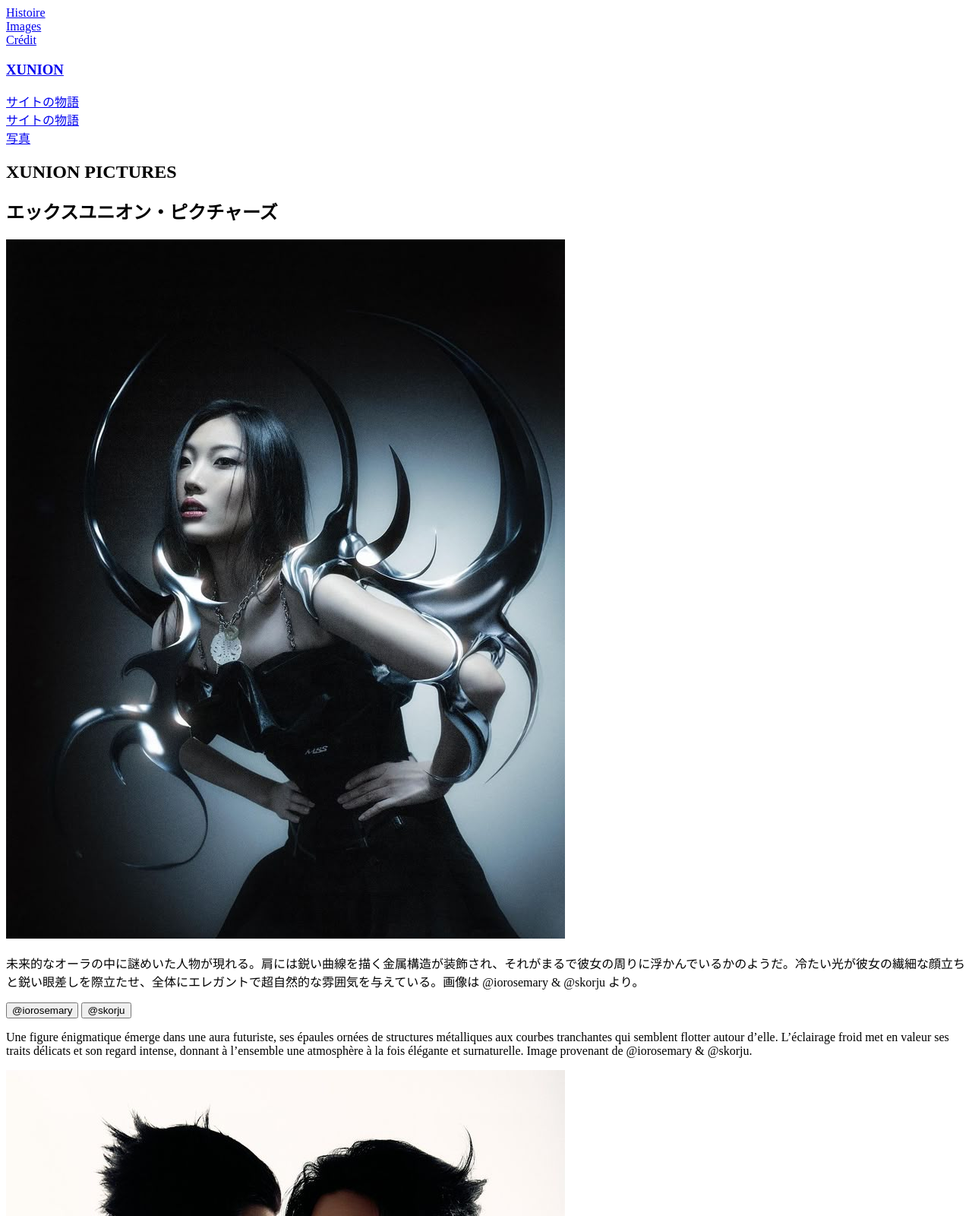
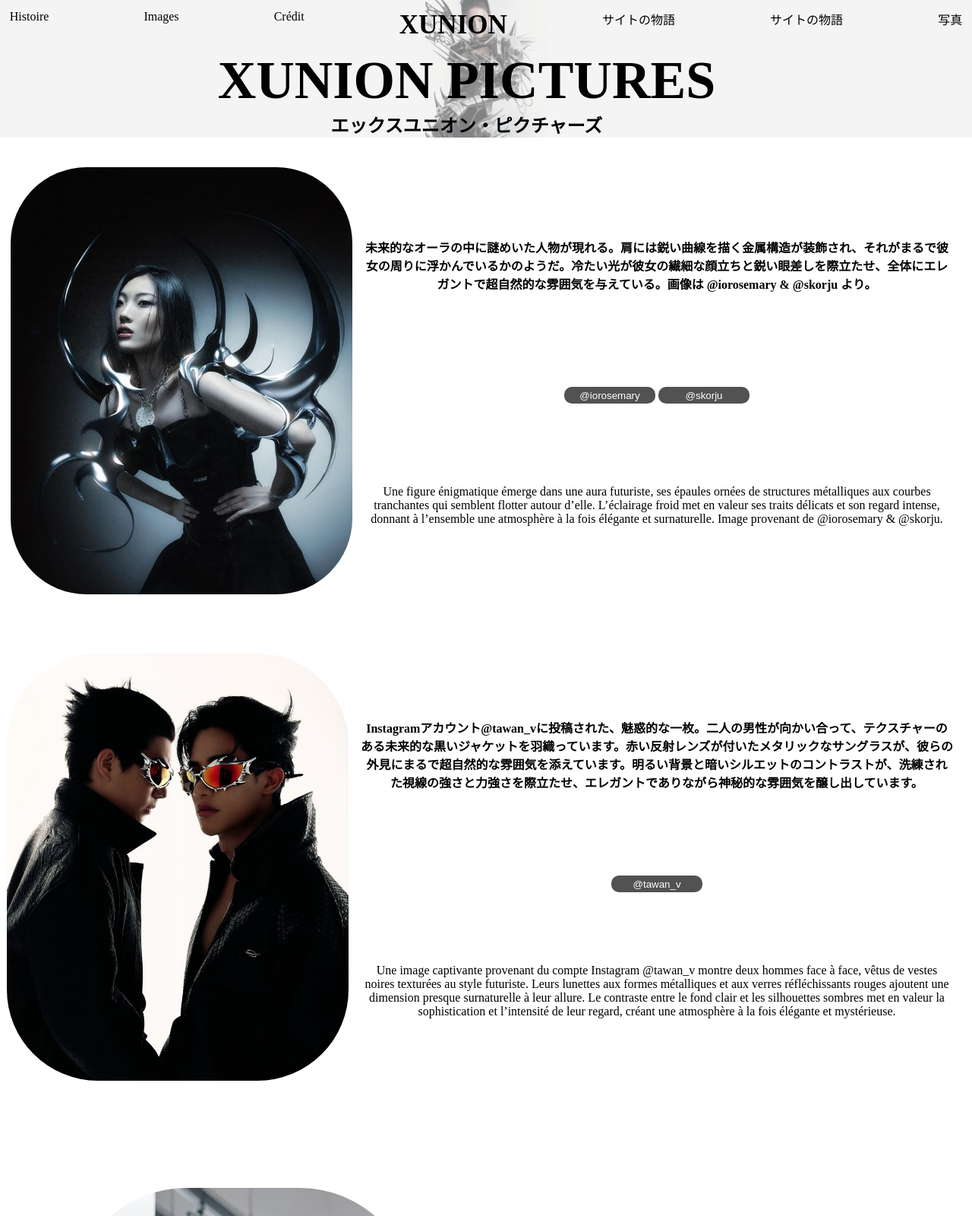
Before and after one commit to m-camara/xunion, a plain HTML site: page pictures.html in a window 1280 px wide. Shown: the top 1600 px of the page at 76% size. Drawn offline with Linux system fonts and the light colour scheme.

Commit message:
personalisation des pages images

```diff
--- a/pictures.css
+++ b/pictures.css
@@ -0,0 +1,259 @@
+* {
+    margin: 0%;
+    padding: 0%;
+}
+
+.titre {
+    display: flex;
+    justify-content: space-between;
+}
+
+.titre a {
+    text-decoration-line: none;
+    color: black;
+}
+
+.titre div{
+    margin: 1%
+}
+
+
+.titre .titreunion {
+    text-decoration-line: none;
+    color: black;
+    font-size: 30px;
+}
+
+.unionpictures {
+    display: flex;
+    justify-content: center;
+    text-align: center;
+    flex-direction: column;
+    margin-right: 4%;
+
+
+}
+
+
+.unionpictures h3 {
+    font-size: 70px;
+}
+
+img {
+    width: 450px;
+}
+
+.premiereimage {
+    display: flex;
+    margin-top: 2%;
+}
+
+
+
+.texteetbutton {
+    display: flex;
+    flex-direction: column;
+    justify-content: space-evenly;
+}
+
+.buttoninsta {
+    justify-content: center;
+    align-items: center;
+    text-align: center;
+
+}
+
+.buttoninsta button {
+    justify-content: space-between;
+}
+
+
+.premiereimage img{
+    width: 450px;
+    border-radius: 100px;
+    transition: transform 0.3s ease, box-shadow 0.3s ease;
+    margin: 3%;
+
+}
+
+.premiereimage img:hover {
+    transform: translateY(-8px) scale(1.03);
+    box-shadow: 0 8px 16px rgb(0, 0, 0);
+}
+
+.textejap p{
+    text-align: center;
+    margin: 3%;
+    font-weight: bold;
+}
+
+.textefr p{
+text-align: center;
+    margin: 3%;
+}
+
+
+
+.deuxiemeimage {
+    margin-top: 4%;
+    margin-bottom: 10%;
+    display: flex;
+}
+
+.texteetunbutton {
+    display: flex;
+    flex-direction: column;
+    justify-content: space-evenly;
+}
+
+.unbuttoninstatawan {
+    justify-content: center;
+    align-items: center;
+    text-align: center;
+
+}
+
+button{
+    border: none;
+    background-color: rgb(82, 82, 82);
+    border-radius: 10px;
+    width: 120px;
+    height: 22px;
+    color: white;
+    cursor: pointer;
+    margin-top: 2%;
+    transition: transform 0.3s ease, box-shadow 0.3s ease;
+}
+button:hover{
+    transform: translateY(-8px);
+    background-color: rgba(0, 0, 0, 0.288);
+    box-shadow: 0 8px 16px rgb(0, 0, 0);
+}
+
+button a{
+    text-decoration: none;
+    color: white;
+}
+
+.deuxiemeimage img{
+    width: 450px;
+    border-radius: 120px;
+    transition: transform 0.3s ease, box-shadow 0.3s ease;
+    margin: 2%;
+
+
+}
+
+.deuxiemeimage p{
+    margin: 3%;
+    text-align: center;
+}
+
+.deuxiemeimage img:hover {
+    transform: translateY(-8px) scale(1.03);
+    box-shadow: 0 8px 16px rgb(0, 0, 0);
+}
+.textejap{
+    font-weight: bold;
+}
+
+
+.hautkpop{
+  position: relative; /* important pour que ::before reste dans main */
+  background-image: url("/image/girly3kpop.jpg");
+  background-position: center;
+  background-repeat: no-repeat;
+  background-size: 160px;
+  z-index: 0; /* envoie le background derrière */
+}
+
+.hautkpop::before {
+  content: "";
+  position: absolute;
+  inset: 0;
+  background: rgba(236, 236, 236, 0.55); /* 50% d’opacité */
+  z-index: -1;
+}
+
+.imagewinter1{
+    display: flex;
+    flex-direction: column;
+    justify-content: center;
+    align-items: center;
+}
+
+.imagewinter1 p, .imagewinter1 h2{
+    width: 350px;
+    text-align: center;
+    justify-content: center;
+    margin: 0.5%;
+}
+
+
+.imagewinter1 img{
+    border-radius: 150px;
+    transition: transform 0.3s ease, box-shadow 0.3s ease;
+    margin-bottom: 4%;
+}
+
+
+.imagewinter1 img:hover {
+    transform: translateY(-8px) scale(1.03);
+    box-shadow: 0 8px 16px rgb(0, 0, 0);
+}
+
+
+.imagessecondaire img{
+    border-radius: 300px;
+    width: 100px;
+    text-align: center;
+    justify-content: center;
+    align-items: center;
+     margin-top: 12%;
+}
+
+
+
+.imagewinter2{
+    display: flex;
+    flex-direction: column;
+    justify-content: center;
+    align-items: center;
+}
+
+.imagewinter2 p, .imagewinter2 h2{
+    width: 350px;
+    text-align: center;
+    justify-content: center;
+    margin: 0.5%;
+}
+
+
+.imagewinter2 img{
+    border-radius: 150px;
+    transition: transform 0.3s ease, box-shadow 0.3s ease;
+     margin-top: 7%;
+}
+
+
+.imagewinter2 img:hover {
+    transform: translateY(-8px) scale(1.03);
+    box-shadow: 0 8px 16px rgb(0, 0, 0);
+}
+
+
+.imagessecondaire2 img{
+    border-radius: 300px;
+    width: 100px;
+    text-align: center;
+    justify-content: center;
+    align-items: center;
+    margin-top: 12%;
+
+}
+
+.container2{
+    display: flex;
+    flex-direction: row;
+    justify-content: space-around;
+}
--- a/pictures.html
+++ b/pictures.html
@@ -11,6 +11,7 @@
 <body>
     <section id="page1">
         <div class="container">
+            <div class="hautkpop">
             <header>
                 <nav>
                     <div class="titre">
@@ -28,33 +29,39 @@
 
             </header>
             <div class="unionpictures">
-                <h2>XUNION PICTURES</h2>
-                <h2>エックスユニオン・ピクチャーズ</h2>
+                <h3>XUNION PICTURES</h3>
+                <div class="jap"><h2>エックスユニオン・ピクチャーズ</h2></div>
             </div>
-
-            <div class="1ereimage">
-                <img src="/image/image cheveux court lamecoude.jpg" alt="cheveux court lame coude">
+</div>
+<main>
+            <div class="premiereimage">
+                <a href="https://www.instagram.com/iorosemary/?hl=fr" target="_blank"><img src="/image/image cheveux court lamecoude.jpg" alt="cheveux court lame coude"></a>
                 <div class="texteetbutton">
+                    <div class="textejap">
                     <p>未来的なオーラの中に謎めいた人物が現れる。肩には鋭い曲線を描く金属構造が装飾され、それがまるで彼女の周りに浮かんでいるかのようだ。冷たい光が彼女の繊細な顔立ちと鋭い眼差しを際立たせ、全体にエレガントで超自然的な雰囲気を与えている。画像は
                         @iorosemary & @skorju より。</p>
+                        </div>
                     <div class="buttoninsta">
                         <a href="https://www.instagram.com/iorosemary/?hl=fr"
                             target="_blank"><button>@iorosemary</button></a>
                         <a href="https://www.instagram.com/skorju/?hl=fr" target="_blank"><button>@skorju</button></a>
                     </div>
+                    <div class="textefr">
                     <p>Une figure énigmatique émerge dans une aura futuriste, ses épaules ornées de structures
                         métalliques aux courbes tranchantes qui semblent flotter autour d’elle. L’éclairage froid met en
                         valeur ses traits délicats et son regard intense, donnant à l’ensemble une atmosphère à la fois
                         élégante et surnaturelle. Image provenant de @iorosemary & @skorju.</p>
                 </div>
+                </div>
             </div>
 
-            <div class="2ereimage">
-                <img src="/image/jumeautekken.jpg" alt="doublelunette tekken">
-                <div class="texteetunbutton">
+            <div class="deuxiemeimage">
+                 <a href="https://www.instagram.com/tawan_v/?hl=fr" target="_blank"><img src="/image/jumeautekken.jpg" alt="doublelunette tekken">
+               </a> <div class="texteetunbutton">
+                    <div class="textejap">
                     <p>Instagramアカウント@tawan_vに投稿された、魅惑的な一枚。二人の男性が向かい合って、テクスチャーのある未来的な黒いジャケットを羽織っています。赤い反射レンズが付いたメタリックなサングラスが、彼らの外見にまるで超自然的な雰囲気を添えています。明るい背景と暗いシルエットのコントラストが、洗練された視線の強さと力強さを際立たせ、エレガントでありながら神秘的な雰囲気を醸し出しています。
-                    </p>
-                    <div class="1buttoninsta">
+                    </p></div>
+                    <div class="unbuttoninstatawan">
                         <a href="https://www.instagram.com/tawan_v/?hl=fr" target="_blank"><button>@tawan_v</button></a>
                     </div>
                     <p>Une image captivante provenant du compte Instagram @tawan_v montre deux hommes face à face, vêtus
@@ -65,6 +72,7 @@
                 </div>
             </div>
         </div>
+        </main>
     </section>
 
 
@@ -72,7 +80,7 @@
         <div class="container2">
 
             <div class="imagewinter1">
-                <img src="/image/aespa winter.jpg" alt="aespa pour le clip whinsplash">
+               <a href="https://www.instagram.com/_kimwinter_01/?hl=fr" target="_blank"> <img src="/image/aespa winter.jpg" alt="aespa pour le clip whinsplash"></a>
                 <h2>Winter</h2>
                 <p>Winter (Kim Minjeong), née le 1er janvier 2001, est la vocaliste principale d’aespa. Reconnue pour sa
                     voix unique et son charisme, elle occupe une place centrale dans les performances du groupe.</p>
@@ -86,8 +94,8 @@
             <div class="imagewinter2">
                 <h2>ウィンター</h2>
                 <p>ウィンター（本名：キム・ミンジョン、2001年1月1日生まれ）は、aespaのメインボーカル。澄んだ歌声とカリスマ性で知られ、グループのパフォーマンスに欠かせない存在です。</p>
-                <img src="/image/aespa principal 1.jpg" alt="aespa pour le clip whinsplash noir et blanc">
-                <div class="imagessecondaire">
+                <a href="https://www.instagram.com/_kimwinter_01/?hl=fr" target="_blank"><img src= "/image/aespa principal 1.jpg" alt="aespa pour le clip whinsplash noir et blanc"></a>
+                <div class="imagessecondaire2">
                     <img src="/image/aespa sous image.jpg" alt="sous image aespa">
                     <img src="/image/aespa sous image 2.jpg" alt="sous image aespa">
                 </div>
@@ -112,24 +120,20 @@
             <div class="imageseira2">
                 <h2>せいら</h2>
                 <p>シエラ は新進気鋭のモデルで、@ellejp_girlに登場しています。大胆かつフューチャリスティックなスタイルで最新トレンドを体現し、撮影に独自の魅力を添えています。</p>
-                <img src="/image/se" alt="aespa pour le clip whinsplash noir et blanc">
+                <img src="/image/seiraprincipal2.avif" alt="aespa pour le clip whinsplash noir et blanc">
                 <div class="imagessecondaire">
-                    <img src="/image/aespa sous image.jpg" alt="sous image aespa">
-                    <img src="/image/aespa sous image 2.jpg" alt="sous image aespa">
+                    <img src="/image/sousimageseira1.avif" alt="sous image aespa">
+                    <img src="/image/sousimageseira 2.avif" alt="sous image aespa">
                 </div>
             </div>
-
-
-
-
         </div>
     </section>
 
 
 
-
-
-
+<div class="copyright">
+<h3>© 2025 XUNION.</h3>
+</div>
 
 
 
--- a/style.css
+++ b/style.css
@@ -36,7 +36,6 @@
 
 .imageAsk{
     display: flex;
-
     justify-content: center;
     align-items: center;
     text-align: center;
@@ -56,6 +55,11 @@ button{
 button:hover{
     background-color: black;
     box-shadow: 0 8px 16px rgb(0, 0, 0);
+}
+
+button a{
+    text-decoration: none;
+    color: white;
 }
 
 .image1{
```
Also changed, not shown: image/fondargente.avif (renamed from image/fond-noir-argente-motif-ondulations-vagues_713888-4611.avif), image/girly3kpop.jpg (renamed from image/485513692_18070226812855660_336971124753678914_n.jpg).
